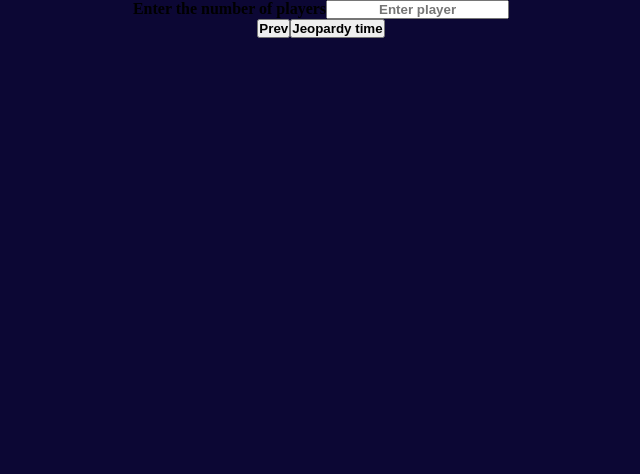
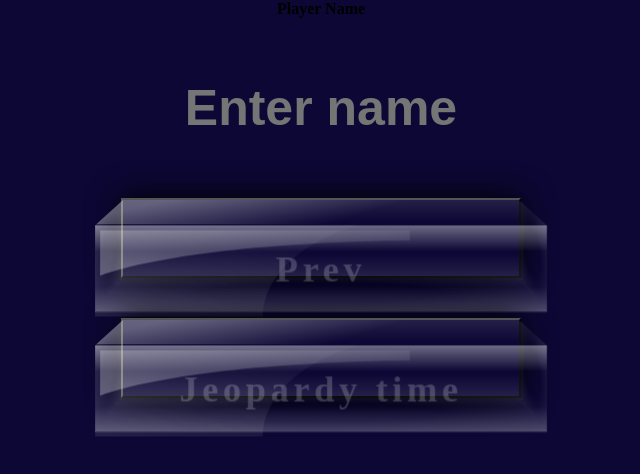
Before and after one commit to JeopardyFDIBA/jeopardy, a React (Vite) app in the folder jeopardy-FE/: page /game-init in a window 1280 px wide. Both pictures are taken after a click on the button "Next". Shown: the top 474 px of the page, without its empty margins (319-959 px from the left). Built offline with nearby package versions, Linux system fonts and the light colour scheme.

Commit message:
feat: add input form

```diff
--- /dev/null
+++ b/jeopardy-FE/src/components/Form.module.scss
@@ -0,0 +1,7 @@
+.container{
+    display: flex;
+    flex-direction: column;
+    justify-content: center;
+    align-items: center;
+    gap: 40px;
+}
--- /dev/null
+++ b/jeopardy-FE/src/components/Form.tsx
@@ -0,0 +1,23 @@
+/* eslint-disable react/no-array-index-key */
+import React from 'react';
+import { OptionsButtonItem } from './OptionsItem';
+import PlayersInput from './PlayersInput';
+import styles from './Form.module.scss';
+
+interface IForm {
+  number: string;
+  onStepChange: () => void;
+}
+function Form({ number, onStepChange }: IForm) {
+  const players = [...Array(+number)].map((e, i) => <PlayersInput key={i} />);
+
+  return (
+    <div className={styles.container}>
+      {players}
+      <OptionsButtonItem title="Prev" onClick={onStepChange} />
+      <OptionsButtonItem title="Jeopardy time" onClick={() => { window.location.assign('game'); }} />
+    </div>
+  );
+}
+
+export default Form;
--- /dev/null
+++ b/jeopardy-FE/src/components/NumberInput.module.scss
@@ -0,0 +1,10 @@
+.container{
+    display: flex;
+    margin-top: 200px;
+    flex-direction: column;
+    color: azure;
+    font-size: 70px;
+    align-items: center;
+    justify-content: center;
+    gap: 40px;
+}
--- a/jeopardy-FE/src/components/NumberInput.tsx
+++ b/jeopardy-FE/src/components/NumberInput.tsx
@@ -1,20 +1,18 @@
 /* eslint-disable jsx-a11y/label-has-associated-control */
-import { Button } from 'primereact/button';
+import { OptionsButtonItem } from './OptionsItem';
+import styles from './NumberInput.module.scss';
+import Input from './Input';
 
-function NumberInput({ number, handleChange, isReady }:any) {
+interface INumberInput {
+  number: string;
+  handleChange: (e: React.FormEvent<HTMLInputElement>) => void;
+  isReady: () => void
+}
+function NumberInput({ number, handleChange, isReady }:INumberInput) {
   return (
-    <div className="form-group">
-      <label htmlFor="number">Enter the number of players</label>
-      <input
-        className="form-control"
-        id="number"
-        name="number"
-        type="text"
-        placeholder="Enter number"
-        value={number}// Prop: The number input data
-        onChange={handleChange}
-      />
-      <Button label="Next" onClick={isReady} />
+    <div className={styles.container}>
+      <Input number={number} handleChange={handleChange} label="number" placeholder="Enter number" text="Enter the number of players" />
+      <OptionsButtonItem title="Next" onClick={isReady} />
     </div>
   );
 }
--- a/jeopardy-FE/src/components/PlayersInput.tsx
+++ b/jeopardy-FE/src/components/PlayersInput.tsx
@@ -1,18 +1,15 @@
 /* eslint-disable jsx-a11y/label-has-associated-control */
-import { Button } from 'primereact/button';
 
-function PlayersInput() {
+import Input from './Input';
+
+interface IPlayerInput {
+  key: number;
+  number: string;
+  handleChange: (e: React.FormEvent<HTMLInputElement>) => void;
+}
+function PlayersInput({ key, number, handleChange }: IPlayerInput) {
   return (
-    <div className="form-group">
-      <label htmlFor="player">Enter the number of players</label>
-      <input
-        className="form-control"
-        id="player"
-        name="player"
-        type="text"
-        placeholder="Enter player"
-      />
-    </div>
+    <Input key={key} number={number} handleChange={handleChange} label="Player" placeholder="Enter name" text="Player Name" />
   );
 }
 
--- a/jeopardy-FE/src/pages/FormPage.tsx
+++ b/jeopardy-FE/src/pages/FormPage.tsx
@@ -1,8 +1,6 @@
-/* eslint-disable react/no-array-index-key */
-import { Button } from 'primereact/button';
 import { useState } from 'react';
 import NumberInput from '../components/NumberInput';
-import PlayersInput from '../components/PlayersInput';
+import Form from '../components/Form';
 
 function FormPage() {
   const [number, setNumber] = useState('1');
@@ -17,14 +15,7 @@
   const handleSubmit = (e:React.FormEvent<HTMLFormElement>) => {
     e.preventDefault();
   };
-  const players = [...Array(+number)].map((e, i) => <PlayersInput key={i} />);
-  const group = (
-    <div>
-      {players}
-      <Button label="Prev" onClick={handleStepChange} />
-      <Button label="Jeopardy time" onClick={() => { window.location.assign('game'); }} />
-    </div>
-  );
+
   return (
     <form onSubmit={handleSubmit}>
       {!isReady
@@ -35,7 +26,7 @@
         isReady={handleStepChange}
       />
       )}
-      {isReady && group}
+      {isReady && <Form number={number} onStepChange={handleStepChange} />}
     </form>
   );
 }
```
